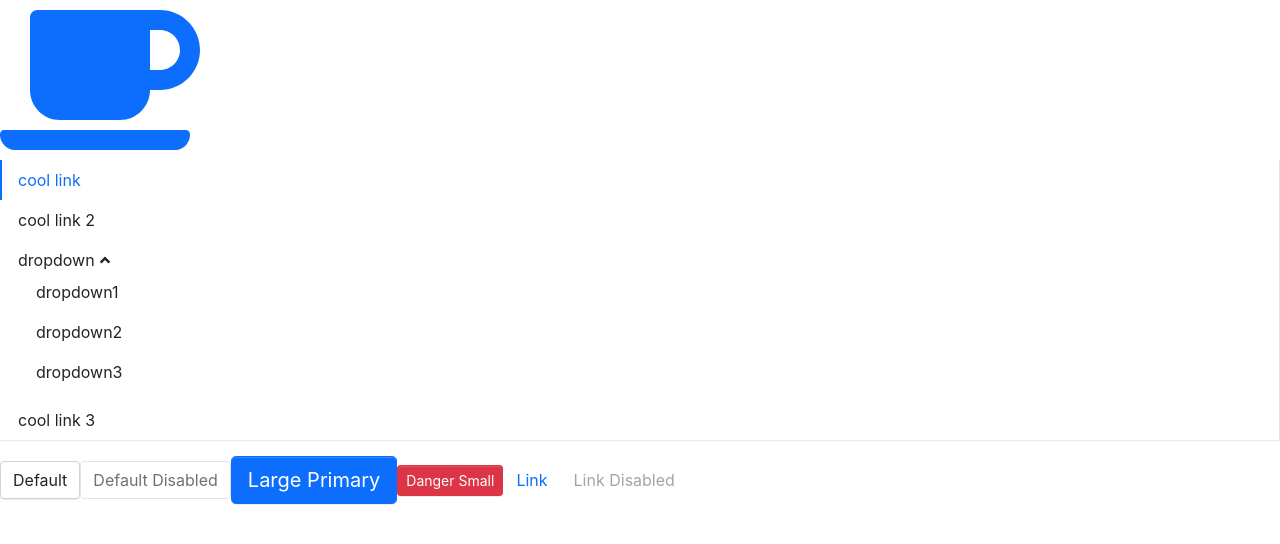
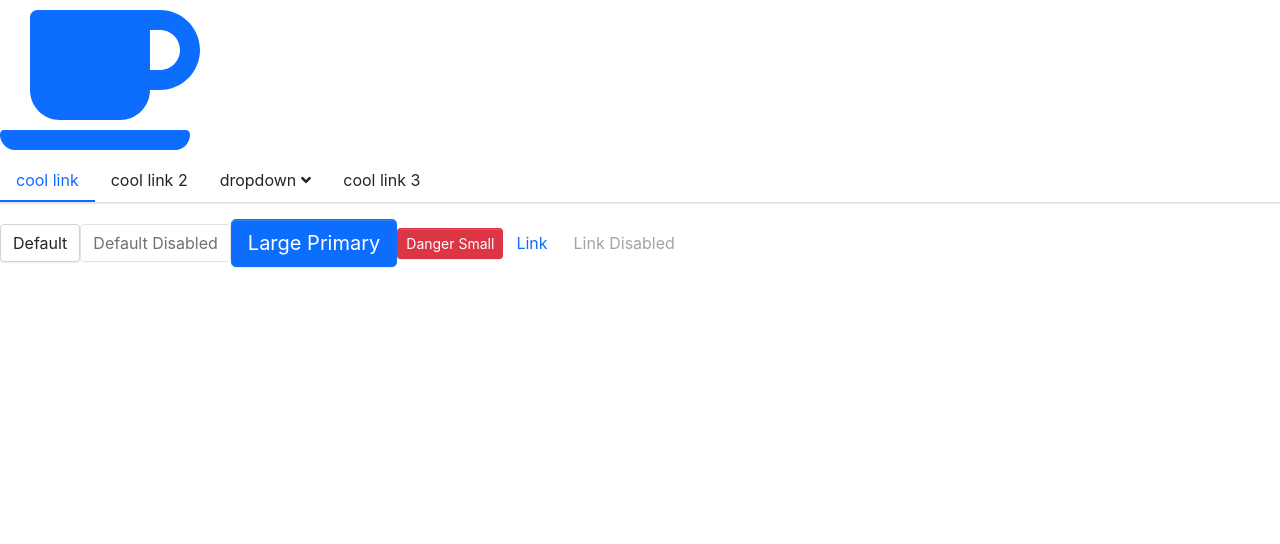
Before and after one commit to Bian2017/lt-admin-ui, a React (Create React App) app: page / in a window 1280 px wide. Shown: the top 544 px of the page. Built offline with nearby package versions, Linux system fonts and the light colour scheme.

Commit message:
feat: 完成组件的动态效果

```diff
--- a/package.json
+++ b/package.json
@@ -19,6 +19,7 @@
     "react": "^16.13.1",
     "react-dom": "^16.13.1",
     "react-scripts": "3.4.1",
+    "react-transition-group": "^4.3.0",
     "typescript": "~3.7.2"
   },
   "scripts": {
@@ -41,5 +42,8 @@
       "last 1 firefox version",
       "last 1 safari version"
     ]
+  },
+  "devDependencies": {
+    "@types/react-transition-group": "^4.2.4"
   }
 }
--- a/src/App.tsx
+++ b/src/App.tsx
@@ -16,7 +16,7 @@ function App() {
     <div className="App">
       <header className="App-header">
         <Icon icon="coffee" theme="primary" size="10x" />
-        <Menu defaultIndex="0" onSelect={index => console.log(index)} defaultOpenSubMenus={['2']} mode="vertical">
+        <Menu defaultIndex="0" onSelect={index => console.log(index)} defaultOpenSubMenus={['2']}>
           <MenuItem>cool link</MenuItem>
           <MenuItem>cool link 2</MenuItem>
           <SubMenu title="dropdown">
--- a/src/components/Menu/_style.scss
+++ b/src/components/Menu/_style.scss
@@ -30,7 +30,7 @@
   }
 
   .submenu {
-    display: none;
+    // display: none;
     list-style: none;
     padding-left: 0;
     white-space: nowrap;
@@ -49,7 +49,7 @@
   }
 
   .submenu.menu-opened {
-    display: block;
+    // display: block;
   }
 
   .submenu-item {
--- a/src/components/Menu/subMenu.tsx
+++ b/src/components/Menu/subMenu.tsx
@@ -1,5 +1,6 @@
 import React, { useContext, useState, FunctionComponentElement } from 'react';
 import classNames from 'classnames';
+import { CSSTransition } from 'react-transition-group';
 import { MenuContext } from './menu';
 import { MenuItemProps } from './menuItem';
 import Icon from '../Icon/icon';
@@ -72,7 +73,14 @@ const SubMenu: React.FC<SubMenuProps> = ({ index, title, children, className })
       }
     });
 
-    return <ul className={subMenuCls}>{childrenComponent}</ul>;
+    // appear 表示如果menOpen第一次值为true的话，也会执行动画过程
+    // unmoutOnExit 表示当状态达到exit-done时，被包裹的节点会被unmount，即子节点不存在。反之依然，一开始如果menuOpen是false状态，子节点是不存在的。
+    // 当menuOpen为true时，子节点会被动态添加DOM节点中
+    return (
+      <CSSTransition in={menuOpen} timeout={300} classNames="zoom-in-top" appear unmountOnExit>
+        <ul className={subMenuCls}>{childrenComponent}</ul>
+      </CSSTransition>
+    );
   };
 
   return (
--- /dev/null
+++ b/src/styles/_animation.scss
@@ -0,0 +1,23 @@
+.zoom-in-top-enter {
+  opacity: 0;
+  transform: scaleY(0);
+}
+
+.zoom-in-top-enter-active {
+  opacity: 1;
+  transform: scaleY(1);
+  // 贝塞尔曲线
+  transition: transform 300ms cubic-bezier(0.23, 1, 0.32, 1) 100ms, opacity 300ms cubic-bezier(0.23, 1, 0.32, 1) 100ms;
+  transform-origin: center top; // 更改一个元素变现的原点
+}
+
+.zoom-in-top-exit {
+  opacity: 1;
+}
+
+.zoom-in-top-exit-active {
+  opacity: 0;
+  transform: scaleY(0);
+  transition: transform 300ms cubic-bezier(0.23, 1, 0.32, 1) 100ms, opacity 300ms cubic-bezier(0.23, 1, 0.32, 1) 100ms;
+  transform-origin: center top;
+}
--- a/src/styles/index.scss
+++ b/src/styles/index.scss
@@ -12,6 +12,9 @@
 // mixin
 @import 'mixin';
 
+// animation
+@import 'animation';
+
 // button
 @import '../components/Button/style';
 
```
Also changed, not shown: 2 other files (tests, documents, lock files or other folders).
